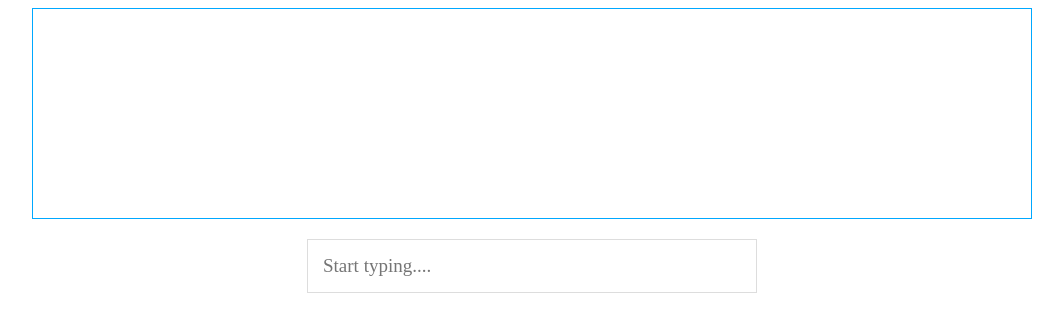
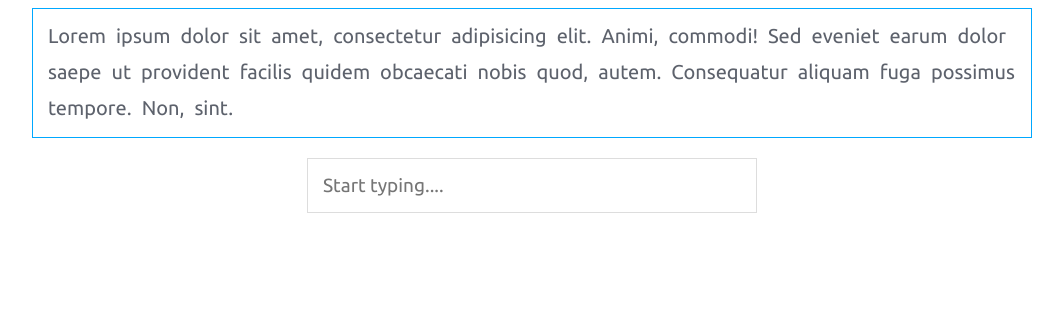
Before and after one commit to mehedimi/typing-v2, a Vue app: page / in a window 1280 px wide. Shown: the top 332 px of the page, without its empty margins (108-1171 px from the left). Built offline with nearby package versions, Linux system fonts and the light colour scheme.

Commit message:
Adding Typing Bar

```diff
--- a/src/App.vue
+++ b/src/App.vue
@@ -16,7 +16,10 @@ export default {
 </script>
 
 <style lang="scss">
-  $fontFamily : "Operator Mono Bold";
+  @import url('https://fonts.googleapis.com/css?family=Ubuntu');
+  *{
+    font-family: 'Ubuntu', sans-serif;
+  }
   .container{
     max-width: 1000px;
     margin: auto;
--- a/src/components/Article.vue
+++ b/src/components/Article.vue
@@ -1,7 +1,7 @@
 <template>
 	<div class="container">
 		<div class="text-content">
-			<Word v-for="(word, index) in words" :key="index" :word="word"/>
+			<Word v-for="(word, index) in words" :position="index" :key="index" :word="word"/>
 		</div>
 		<TypeInput :correct-word="currentWord"/>
 	</div>
@@ -48,6 +48,12 @@
 			currentWord(){
 				return this.words[this.currentPosition]
 			}
+		},
+		watch: {
+			currentPosition(index){
+				this.words[index].status = 'correct'
+				this.$emit('currentPosition', index)
+			}
 		}
 	}
 </script>
@@ -57,7 +63,6 @@
 		border: 1px solid #00a8ff;
 		padding: 10px;
 		font-size: 20px;
-		font-family: "Operator Mono Bold";
 		color: #7f8fa6
 	}
 </style>
--- a/src/components/TypeInput.vue
+++ b/src/components/TypeInput.vue
@@ -32,7 +32,7 @@
 
 				this.$parent.$emit('updateWordStatus', status ? 'correct' : 'warning');
 			},
-			changeWord(e){
+			changeWord(){
 				this.$parent.$emit('changeTypingPosition')
 				this.word = ''
 				let status = this.validateWord(this.correctWord.name + ' ', this.word)
@@ -42,6 +42,12 @@
 				let regex = `^${typingWord}.*$`
 				return new RegExp(regex).test(correctWord)
 			},
+
+		},
+		watch: {
+			typeStarted(status){
+				this.$parent.$emit('changeTypingStatus', status)
+			}
 		}
 	}
 </script>
@@ -59,7 +65,6 @@
 			box-sizing: border-box;
 			border: 1px solid #ddd;
 			font-size: 19px;
-			font-family: "Operator Mono Book";
 			transition: 0.6s;
 			&:focus{
 				outline: none;
--- a/src/components/Word.vue
+++ b/src/components/Word.vue
@@ -1,32 +1,63 @@
 <template>
-	<span class="word" :class="word.status">{{ word.name }} </span>
+	<span class="word" :class="[word.status, (isTypingStart && currentIndex == position) ? 'typing' : '']">{{ word.name }} </span>
 </template>
 <script>
-	export default{
-		props: ['word']
+	export default {
+		props: ['word', 'position'],
+
+		data(){
+			return {
+				isTypingStart: false,
+				currentIndex: 0
+			}
+		},
+		mounted(){
+			this.$parent.$on('changeTypingStatus', (status) => {
+				this.isTypingStart = status
+			})
+			this.$parent.$on('currentPosition', (indexPosition) => {
+				this.currentIndex = indexPosition
+			})
+		}
 	}
 </script>
 
 <style lang="scss">
 	.word{
 		color: #fff;
-		padding: 10px;
 		display: inline-block;
-		margin: 10px 0;
+		margin: 5px;
+		color: #353b48;
+		border-bottom: 2px solid transparent;
 		&.initial{
-			//background-color: #2d3436;
+			opacity: 0.8;
 		}
 		&.warning{
-			background-color: #f39c12;
+			color: #f39c12;
 		}
 		&.wrong{
-			background-color: #b71540;
+			color: #b71540;
 		}
 		&.correct{
-			background-color: #3498db;
+			color: #3498db;
 		}
 		&.complete{
-			background-color: #1abc9c;
+			color: #1abc9c;
+		}
+		&.typing{
+			border-color: #000;
+			animation: pulseBorder 1.5s infinite;
+		}
+	}
+	@keyframes pulseBorder {
+		0%{
+			border-color: #fff;
+		}
+		50%{
+			border-color: #000
+		}
+		100%{
+			border-color: #fff
 		}
 	}
 </style>
```
